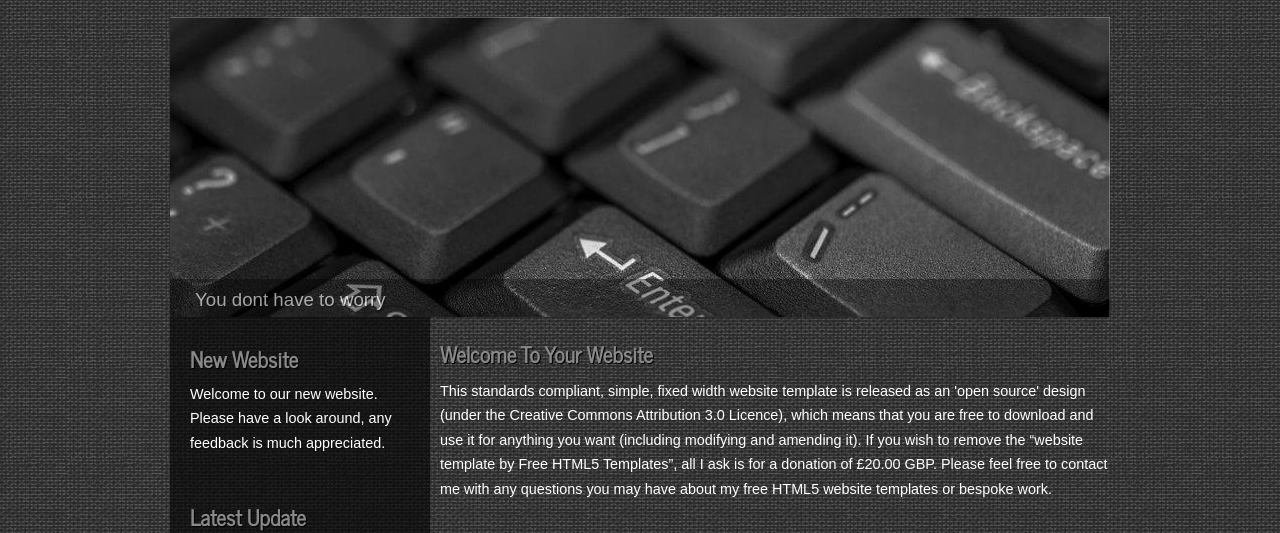
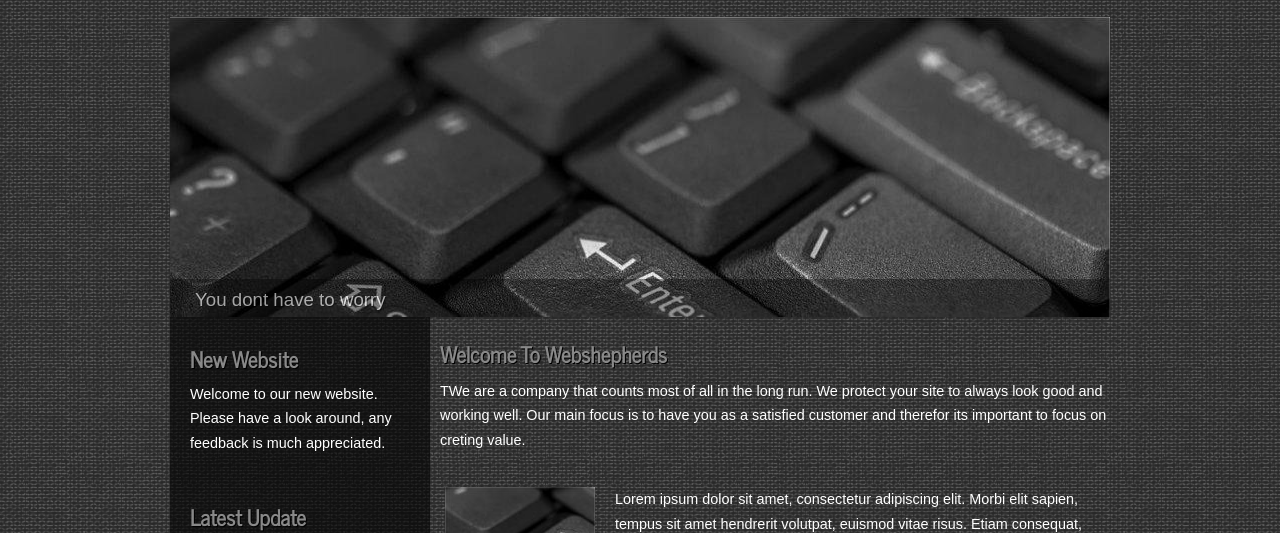
Before and after one commit to hakerod/webshepherds, a plain HTML site: page index.html in a window 1280 px wide. Shown: the part 208-741 px from the top of the page. Drawn offline with Linux system fonts and the light colour scheme.

Commit message:
Changed headline an irst paragraph

```diff
--- a/index.html
+++ b/index.html
@@ -69,8 +69,8 @@
 
 	  <div id="content">
         <div class="content_item">
-		  <h1>Welcome To Your Website</h1>
-          <p>This standards compliant, simple, fixed width website template is released as an 'open source' design (under the Creative Commons Attribution 3.0 Licence), which means that you are free to download and use it for anything you want (including modifying and amending it). If you wish to remove the &ldquo;website template by Free HTML5 Templates&rdquo;, all I ask is for a donation of &pound;20.00 GBP. Please feel free to contact me with any questions you may have about my free HTML5 website templates or bespoke work.</p>
+		  <h1>Welcome To Webshepherds</h1>
+          <p>TWe are a company that counts most of all in the long run. We protect your site to always look good and working well. Our main focus is to have you as a satisfied customer and therefor its important to focus on creting value.</p>
 		  <div class="content_imagetext">
 		    <div class="content_image">
 		      <img src="images/image1.jpg" alt="image1"/>
```
